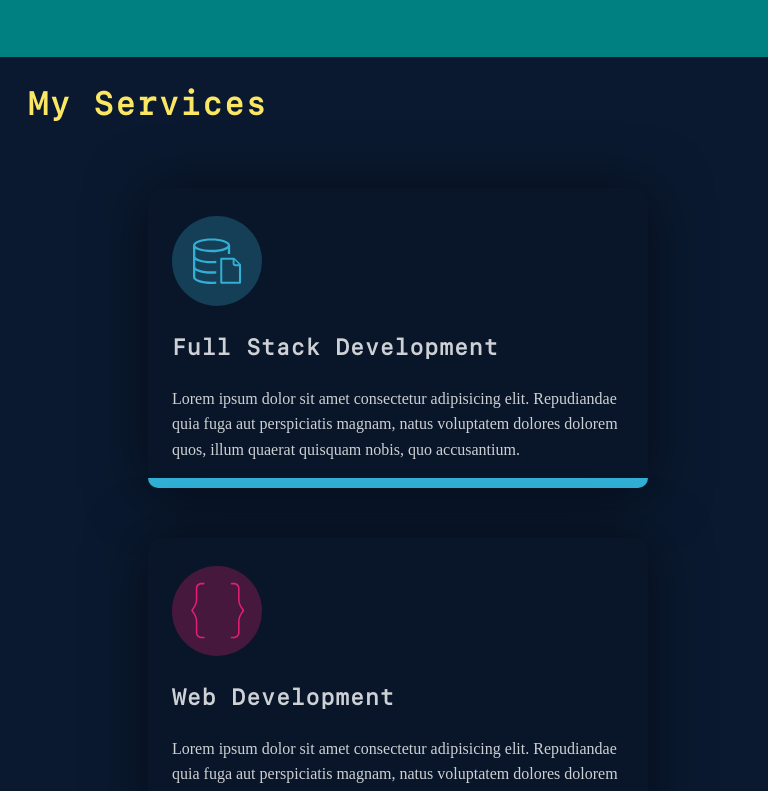
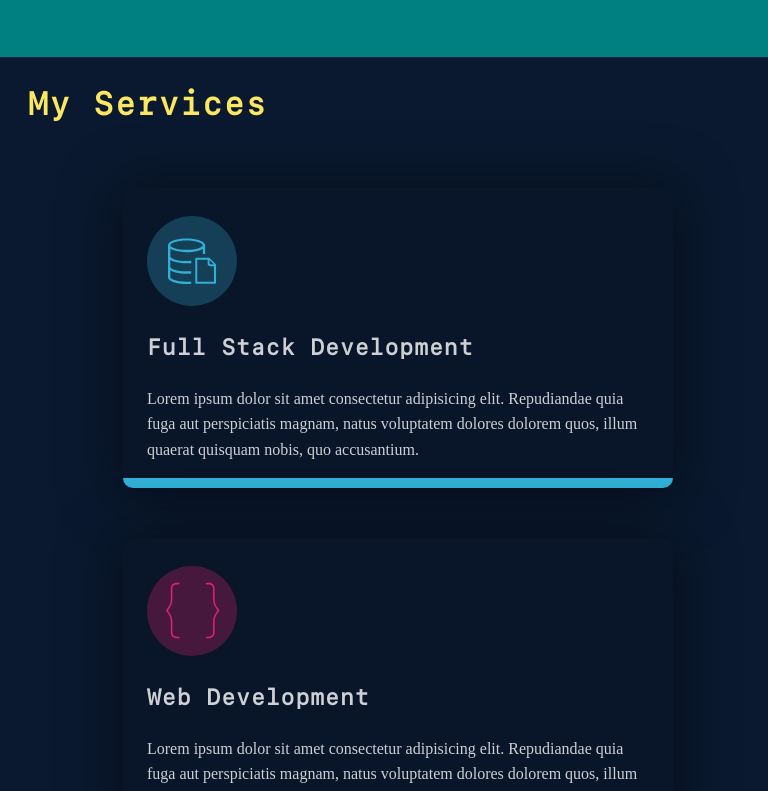
Before and after one commit to thomasalemayehu/React-Portfolio, a React (Create React App) app: page / in a window 768 px wide. Shown: the part 4880-5671 px from the top of the page. Built offline with nearby package versions, Linux system fonts and the light colour scheme; a web font is replaced by a local one.

Commit message:
Bug Fix on Mobile

```diff
--- a/src/styles/components/ServicePage.css
+++ b/src/styles/components/ServicePage.css
@@ -22,7 +22,10 @@
   padding-top: 18px;
   position: relative;
   background-color: #091629;
-  min-width: 400px;
+  min-width: 300px;
+  margin-left: auto;
+  margin-right: auto;
+  width: 92%;
   height: 325px;
   margin-top: 50px;
   display: flex;
@@ -106,7 +109,7 @@
   .services__card__container {
     margin-left: auto;
     margin-right: auto;
-    width: 500px;
+    width: 85%;
     /* margin: 02px; */
   }
 }
```
